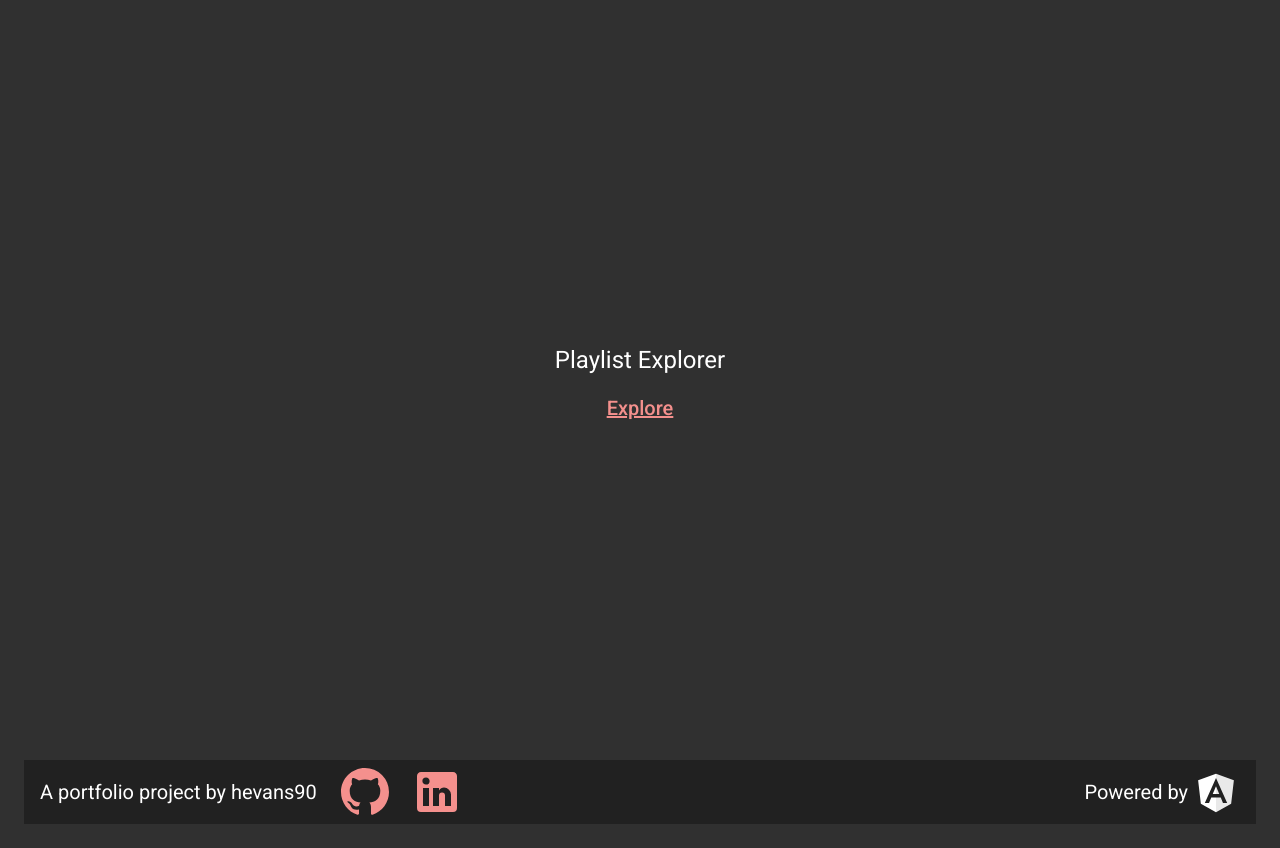
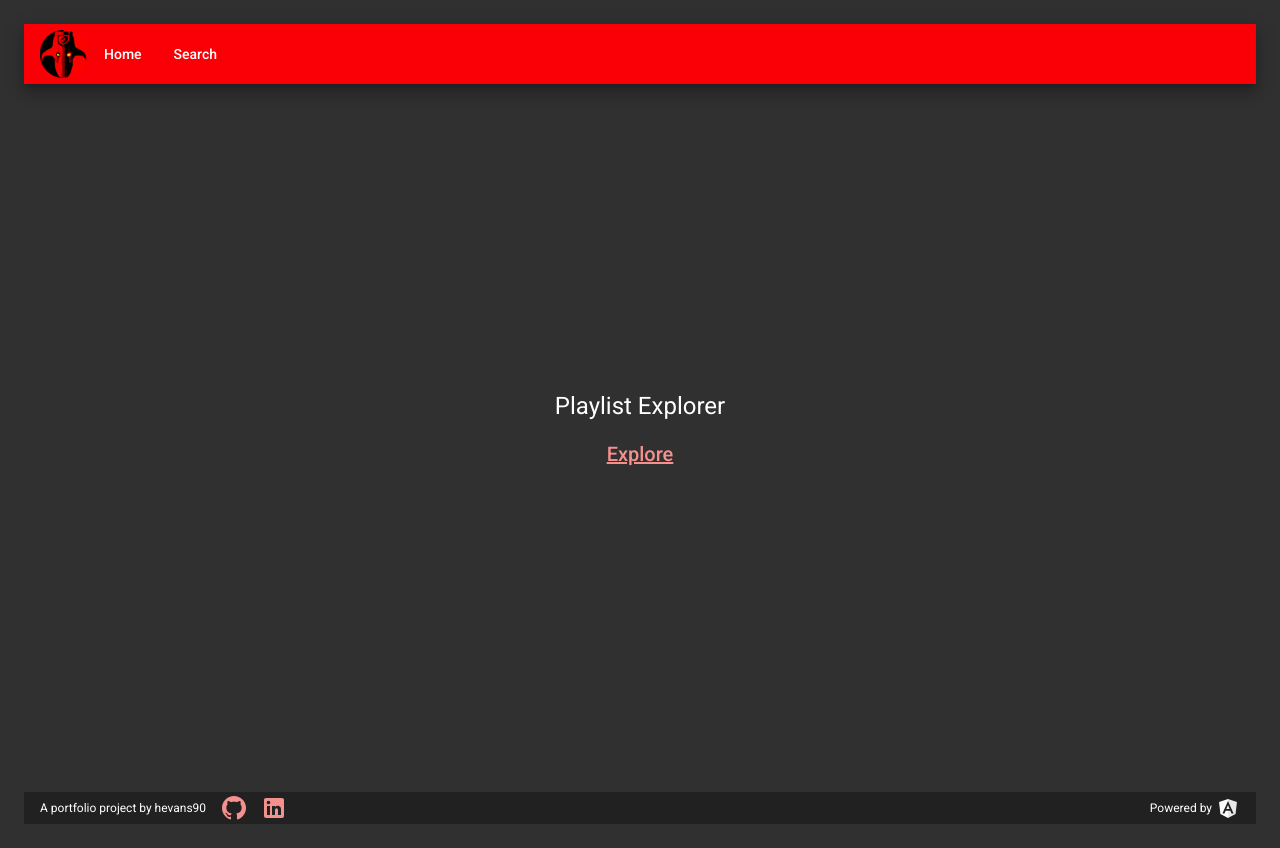
Before and after one commit to hevans90/playlist-explorer, an Angular app: page /welcome in a window 1280 px wide. Built offline with nearby package versions, Linux system fonts and the light colour scheme.

Commit message:
feat: app header/nav

```diff
--- a/src/app/app.component.html
+++ b/src/app/app.component.html
@@ -1 +1,2 @@
-<router-outlet></router-outlet> <app-footer></app-footer>
+<app-header></app-header> <router-outlet></router-outlet>
+<app-footer></app-footer>
--- a/src/app/app.module.ts
+++ b/src/app/app.module.ts
@@ -1,5 +1,6 @@
 import { HttpClientModule } from '@angular/common/http';
 import { NgModule } from '@angular/core';
+import { MatButtonModule } from '@angular/material/button';
 import { MatIconModule } from '@angular/material/icon';
 import { MatToolbarModule } from '@angular/material/toolbar';
 import { BrowserModule } from '@angular/platform-browser';
@@ -7,13 +8,14 @@ import { BrowserAnimationsModule } from '@angular/platform-browser/animations';
 import { RouterModule } from '@angular/router';
 import { AppComponent } from './app.component';
 import { FooterComponent } from './footer/footer.component';
+import { HeaderComponent } from './header/header.component';
 import { WelcomeComponent } from './welcome/welcome.component';
 
-const materialModules = [MatIconModule, MatToolbarModule];
+const materialModules = [MatIconModule, MatToolbarModule, MatButtonModule];
 const components = [AppComponent, FooterComponent, WelcomeComponent];
 
 @NgModule({
-  declarations: [...components],
+  declarations: [...components, HeaderComponent],
   imports: [
     ...materialModules,
     BrowserModule,
--- a/src/app/footer/footer.component.html
+++ b/src/app/footer/footer.component.html
@@ -1,6 +1,8 @@
 <mat-toolbar>
-  <div class="footer__bio">
-    A portfolio project by hevans90
+  <div class="footer__bio  mat-caption">
+    <div class="footer__author">
+      A portfolio project by hevans90
+    </div>
     <a
       class="footer__social-link"
       *ngFor="let link of socialLinks"
@@ -10,7 +12,7 @@
       <mat-icon [svgIcon]="link.icon"></mat-icon>
     </a>
   </div>
-  <div class="footer__powered-by">
+  <div class="footer__powered-by mat-caption">
     Powered by
     <mat-icon class="footer__powered-icon" svgIcon="angular"></mat-icon>
   </div>
--- a/src/app/footer/footer.component.scss
+++ b/src/app/footer/footer.component.scss
@@ -1,16 +1,20 @@
 @import 'layout';
+@import 'breakpoints';
 
 mat-toolbar {
   display: flex;
   align-items: center;
   justify-content: space-between;
   font-weight: 400;
+  height: $footerHeight;
+
+  position: sticky;
+  bottom: 0;
 }
 
-mat-icon,
 .footer__social-link {
-  height: 48px;
-  width: 48px;
+  height: 24px;
+  width: 24px;
 }
 
 .footer__bio {
@@ -18,8 +22,13 @@ mat-icon,
   align-items: center;
 
   .footer__social-link {
-    margin: 0 $margin;
     display: block;
+
+    margin: 0 16px 0 0;
+
+    @include bp-small {
+      margin: 0 16px;
+    }
 
     &:last-child {
       margin: 0;
@@ -35,3 +44,11 @@ mat-icon,
 .footer__powered-icon {
   margin-left: 4px;
 }
+
+.footer__author {
+  display: none;
+
+  @include bp-small {
+    display: block;
+  }
+}
--- /dev/null
+++ b/src/app/header/header.component.html
@@ -0,0 +1,5 @@
+<mat-toolbar class="header mat-elevation-z10" color="primary">
+  <img class="header__logo" src="assets/logo.png" />
+  <a mat-button routerLink="/welcome">Home</a>
+  <a mat-button routerLink="/search">Search</a>
+</mat-toolbar>
--- /dev/null
+++ b/src/app/header/header.component.scss
@@ -0,0 +1,21 @@
+@import 'layout';
+
+:host {
+  position: sticky;
+  top: 0;
+  z-index: 2;
+
+  display: flex;
+  align-items: center;
+  justify-content: space-between;
+  font-weight: 400;
+}
+
+:host,
+mat-toolbar {
+  height: $headerHeight;
+}
+
+.header__logo {
+  width: 48px;
+}
--- /dev/null
+++ b/src/shared-styles/_breakpoints.scss
@@ -0,0 +1,46 @@
+// responsive breakpoints stolen from https://material.io/design/layout/responsive-layout-grid.html#breakpoints
+
+// Extra small devices (portrait phones, less than 599px)
+// No media query since this is the default (we are building mobile first)
+
+// a mixin encompassing landscape resolutions for all handheld devices as of 2019
+@mixin mb-landscape {
+  @media screen and (min-device-width: 320px) and (max-device-width: 823px) and (orientation: landscape) {
+    @content;
+  }
+}
+
+// a mixin encompassing small phone landscape resolutions (i.e. iphone 5)
+@mixin mb-landscape-small {
+  @media screen and (min-device-width: 320px) and (max-device-width: 570px) and (orientation: landscape) {
+    @content;
+  }
+}
+
+// Small devices (large handsets, tablets)
+@mixin bp-small {
+  @media (min-width: 600px) {
+    @content;
+  }
+}
+
+// Medium devices (large tablets)
+@mixin bp-medium {
+  @media (min-width: 1023px) {
+    @content;
+  }
+}
+
+// Large devices (desktops < 1080p)
+@mixin bp-large {
+  @media (min-width: 1439px) {
+    @content;
+  }
+}
+
+// Extra Large devices (desktops >= 1080p)
+@mixin bp-xlarge {
+  @media (min-width: 1919px) {
+    @content;
+  }
+}
--- a/src/shared-styles/_layout.scss
+++ b/src/shared-styles/_layout.scss
@@ -1,7 +1,10 @@
 $margin: 24px;
-$footerHeight: 64px;
+$headerHeight: 60px;
+$footerHeight: 32px;
 
-$containerHeight: calc(100vh - (2 * #{$margin}) - #{$footerHeight});
+$containerHeight: calc(
+  100vh - (2 * #{$margin}) - #{$headerHeight} - #{$footerHeight}
+);
 
 @mixin container {
   display: flex;
--- a/src/theming/_palettes.scss
+++ b/src/theming/_palettes.scss
@@ -7,7 +7,7 @@ $__primary: (
   200: #f49991,
   300: #ef7065,
   400: #eb5144,
-  500: #e83223,
+  500: #fa0006,
   600: #e52d1f,
   700: #e2261a,
   800: #de1f15,
```
Also changed, not shown: src/app/header/header.component.ts (added, +8 -0 lines), 1 other file (tests, documents, lock files or other folders).
